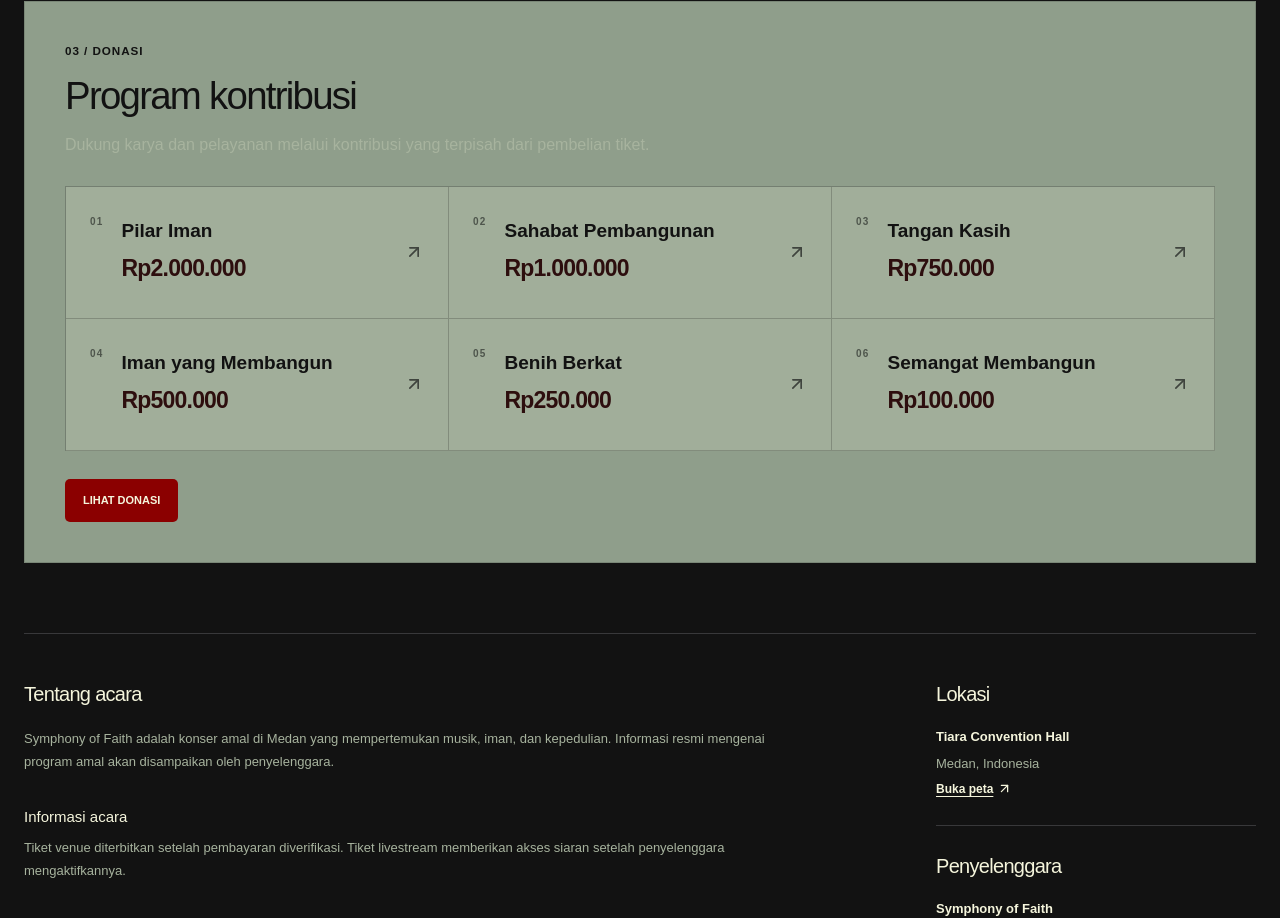
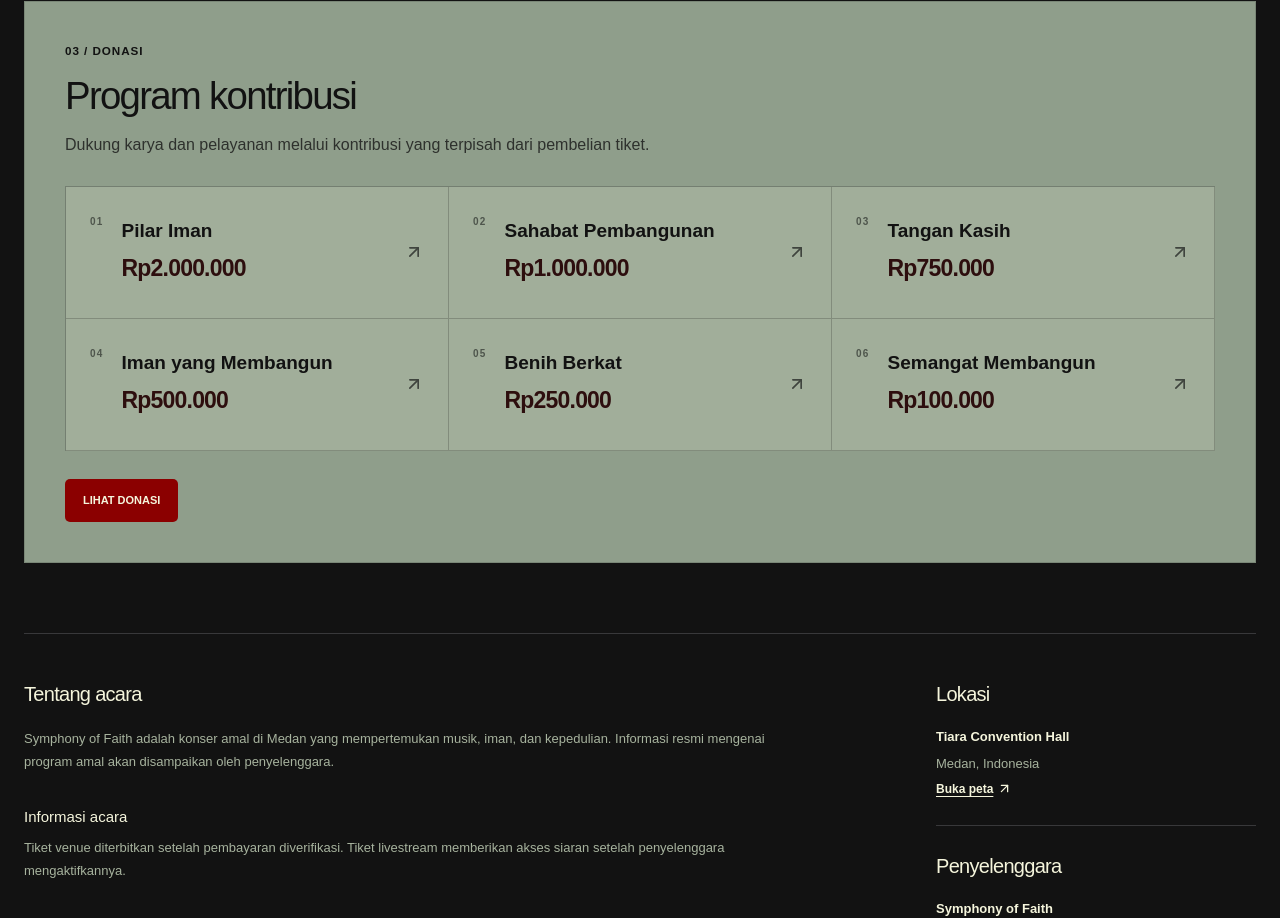
Before and after one commit to zvenians/project-konser, a Next.js app: page / in a window 1280 px wide. Shown: the part 3135-4053 px from the top of the page. Built offline with nearby package versions, Linux system fonts and the light colour scheme; no server answers; the database is empty.

Commit message:
fix: improve contribution copy contrast

```diff
--- a/app/concert.css
+++ b/app/concert.css
@@ -1655,6 +1655,9 @@
 .contribution-section h2 {
   color: var(--brand-charcoal);
 }
+.contribution-section .product-section-intro > p:last-child {
+  color: color-mix(in srgb, var(--brand-charcoal) 78%, var(--brand-sage));
+}
 .contribution-tier-grid,
 .contribution-tier {
   border-color: color-mix(in srgb, var(--brand-charcoal) 22%, transparent);
```
